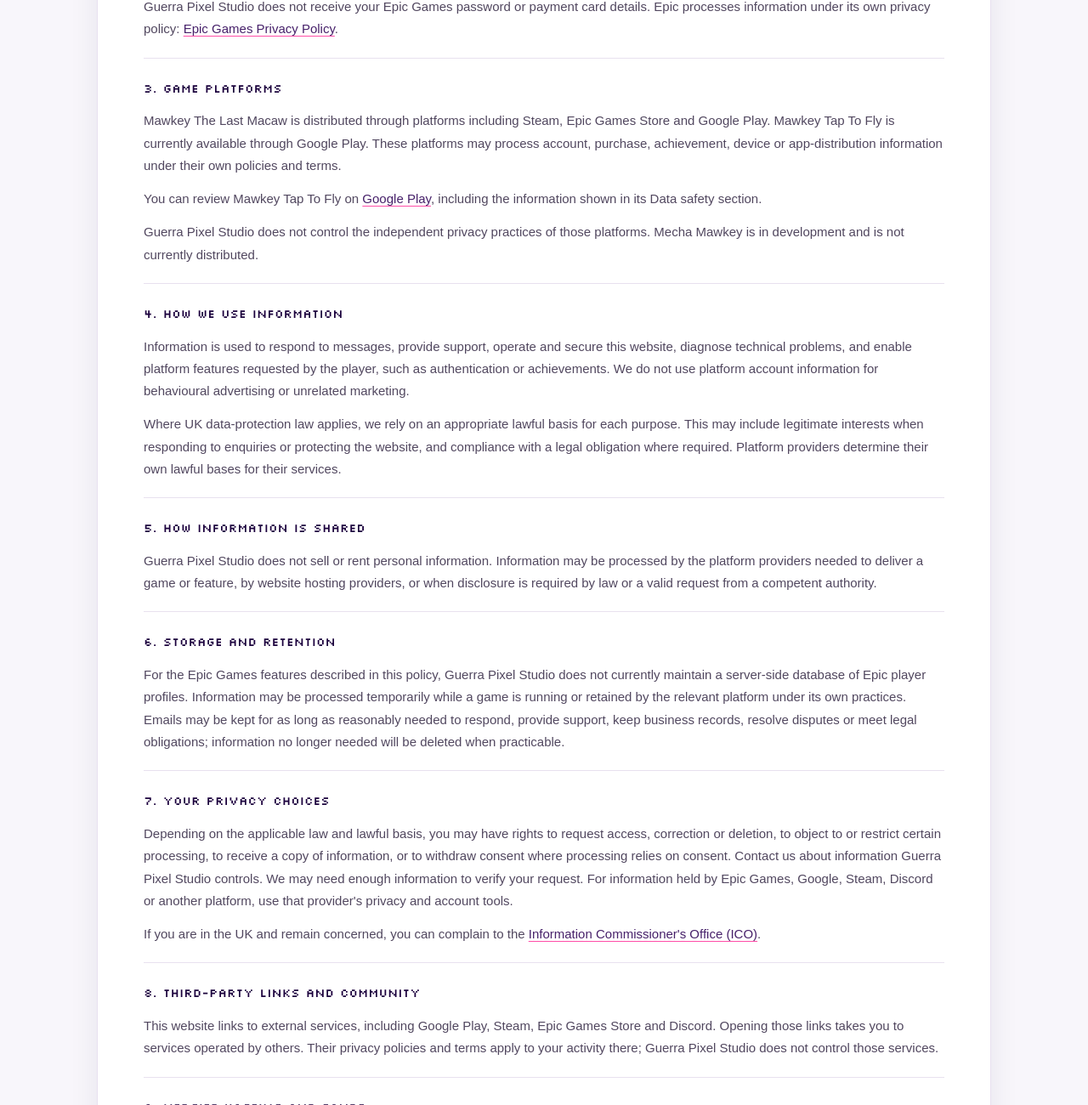
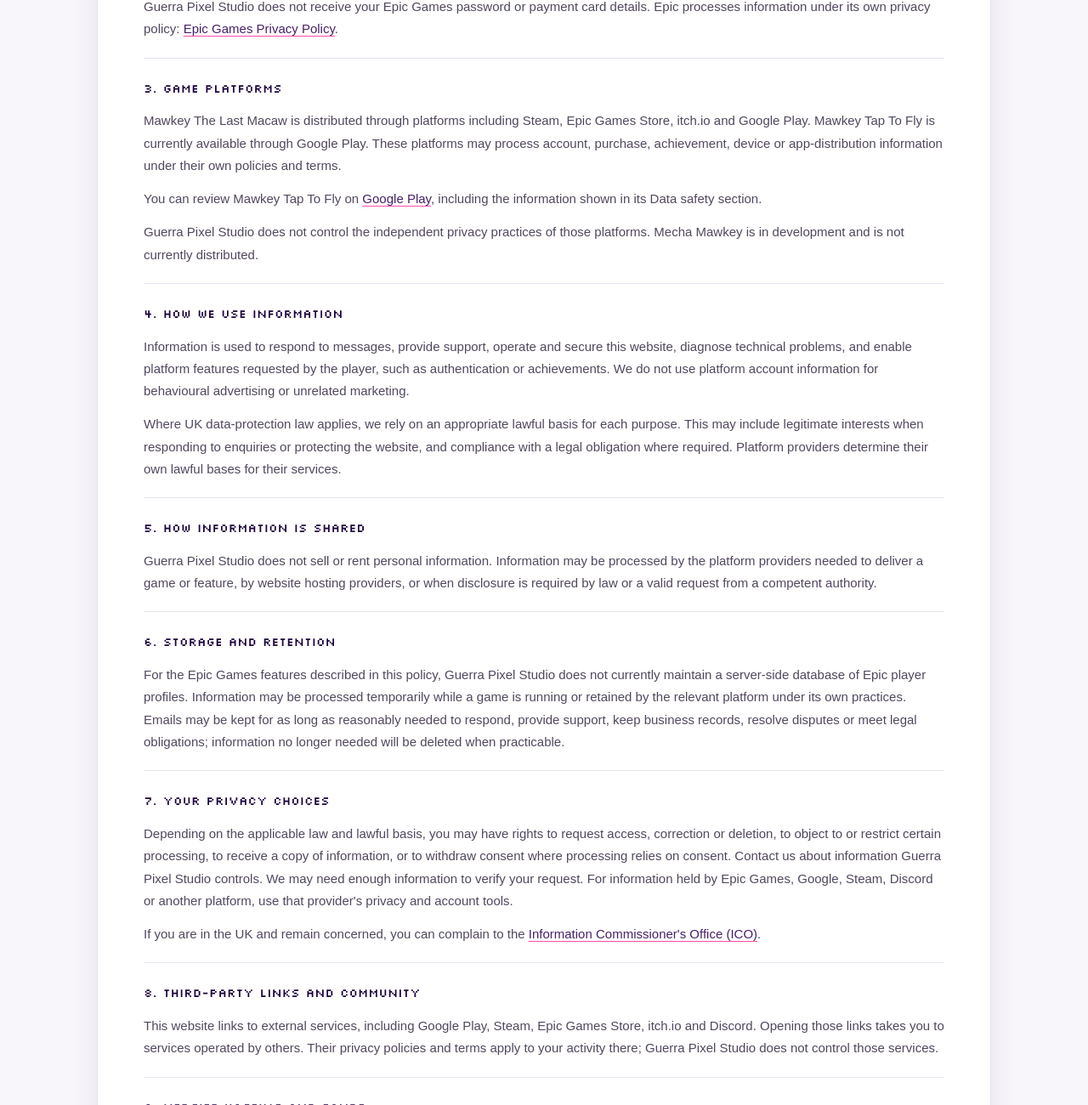
Before and after one commit to GuerraPixelStudio/guerrapixelstudio-site, a plain HTML site: page privacy/index.html in a window 1280 px wide. Shown: the part 1200-2500 px from the top of the page at 85% size. Drawn offline with Linux system fonts and the light colour scheme.

Commit message:
Update index.html

```diff
--- a/privacy/index.html
+++ b/privacy/index.html
@@ -109,7 +109,7 @@
             </section>
 
             <section class="policy-section" id="platforms"><h2 class="pixel" data-en="3. Game Platforms" data-es="3. Plataformas de videojuegos">3. Game Platforms</h2>
-                <p data-en="Mawkey The Last Macaw is distributed through platforms including Steam, Epic Games Store and Google Play. Mawkey Tap To Fly is currently available through Google Play. These platforms may process account, purchase, achievement, device or app-distribution information under their own policies and terms." data-es="Mawkey The Last Macaw se distribuye en plataformas como Steam, Epic Games Store y Google Play. Mawkey Tap To Fly está disponible actualmente en Google Play. Estas plataformas pueden procesar información de cuentas, compras, logros, dispositivos o distribución de aplicaciones conforme a sus propias políticas y condiciones.">Mawkey The Last Macaw is distributed through platforms including Steam, Epic Games Store and Google Play. Mawkey Tap To Fly is currently available through Google Play. These platforms may process account, purchase, achievement, device or app-distribution information under their own policies and terms.</p>
+                <p data-en="Mawkey The Last Macaw is distributed through platforms including Steam, Epic Games Store, itch.io and Google Play. Mawkey Tap To Fly is currently available through Google Play. These platforms may process account, purchase, achievement, device or app-distribution information under their own policies and terms." data-es="Mawkey The Last Macaw se distribuye en plataformas como Steam, Epic Games Store, itch.io y Google Play. Mawkey Tap To Fly está disponible actualmente en Google Play. Estas plataformas pueden procesar información de cuentas, compras, logros, dispositivos o distribución de aplicaciones conforme a sus propias políticas y condiciones.">Mawkey The Last Macaw is distributed through platforms including Steam, Epic Games Store, itch.io and Google Play. Mawkey Tap To Fly is currently available through Google Play. These platforms may process account, purchase, achievement, device or app-distribution information under their own policies and terms.</p>
                 <p><span data-en="You can review Mawkey Tap To Fly on " data-es="Puedes consultar Mawkey Tap To Fly en ">You can review Mawkey Tap To Fly on </span><a href="https://play.google.com/store/apps/details?id=com.guerrapixelstudio.mawkeytap&amp;pcampaignid=web_share" target="_blank" rel="noopener noreferrer">Google Play</a><span data-en=", including the information shown in its Data safety section." data-es=", incluida la información de su sección Seguridad de los datos.">, including the information shown in its Data safety section.</span></p>
                 <p data-en="Guerra Pixel Studio does not control the independent privacy practices of those platforms. Mecha Mawkey is in development and is not currently distributed." data-es="Guerra Pixel Studio no controla las prácticas de privacidad independientes de esas plataformas. Mecha Mawkey está en desarrollo y todavía no se distribuye.">Guerra Pixel Studio does not control the independent privacy practices of those platforms. Mecha Mawkey is in development and is not currently distributed.</p>
             </section>
@@ -133,7 +133,7 @@
             </section>
 
             <section class="policy-section" id="third-party"><h2 class="pixel" data-en="8. Third-party Links and Community" data-es="8. Enlaces y comunidad de terceros">8. Third-party Links and Community</h2>
-                <p data-en="This website links to external services, including Google Play, Steam, Epic Games Store and Discord. Opening those links takes you to services operated by others. Their privacy policies and terms apply to your activity there; Guerra Pixel Studio does not control those services." data-es="Este sitio incluye enlaces a servicios externos, como Google Play, Steam, Epic Games Store y Discord. Al abrirlos, accederás a servicios operados por terceros. Sus políticas de privacidad y condiciones rigen tu actividad en esos servicios; Guerra Pixel Studio no los controla.">This website links to external services, including Google Play, Steam, Epic Games Store and Discord. Opening those links takes you to services operated by others. Their privacy policies and terms apply to your activity there; Guerra Pixel Studio does not control those services.</p>
+                <p data-en="This website links to external services, including Google Play, Steam, Epic Games Store, itch.io and Discord. Opening those links takes you to services operated by others. Their privacy policies and terms apply to your activity there; Guerra Pixel Studio does not control those services." data-es="Este sitio incluye enlaces a servicios externos, como Google Play, Steam, Epic Games Store, itch.io y Discord. Al abrirlos, accederás a servicios operados por terceros. Sus políticas de privacidad y condiciones rigen tu actividad en esos servicios; Guerra Pixel Studio no los controla.">This website links to external services, including Google Play, Steam, Epic Games Store, itch.io and Discord. Opening those links takes you to services operated by others. Their privacy policies and terms apply to your activity there; Guerra Pixel Studio does not control those services.</p>
             </section>
 
             <section class="policy-section" id="hosting"><h2 class="pixel" data-en="9. Website Hosting and Fonts" data-es="9. Alojamiento web y tipografías">9. Website Hosting and Fonts</h2>
```
